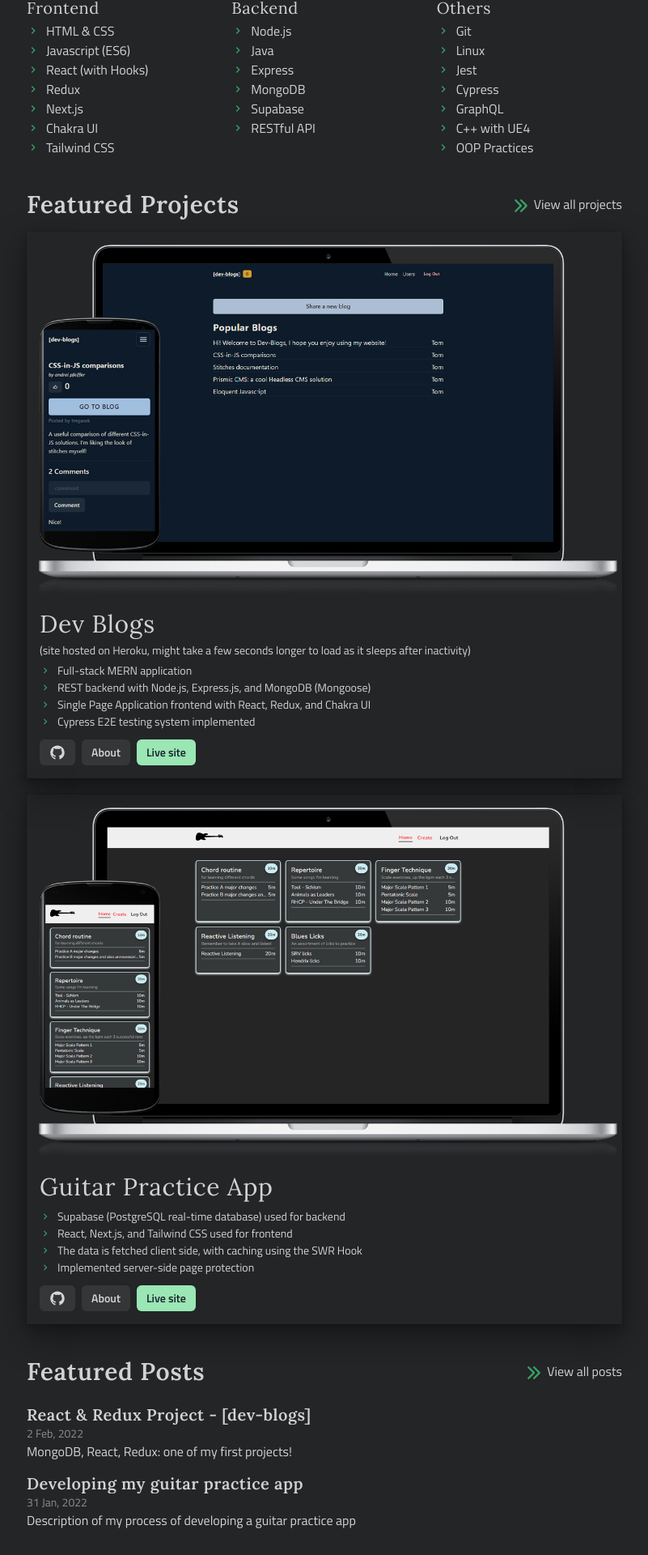
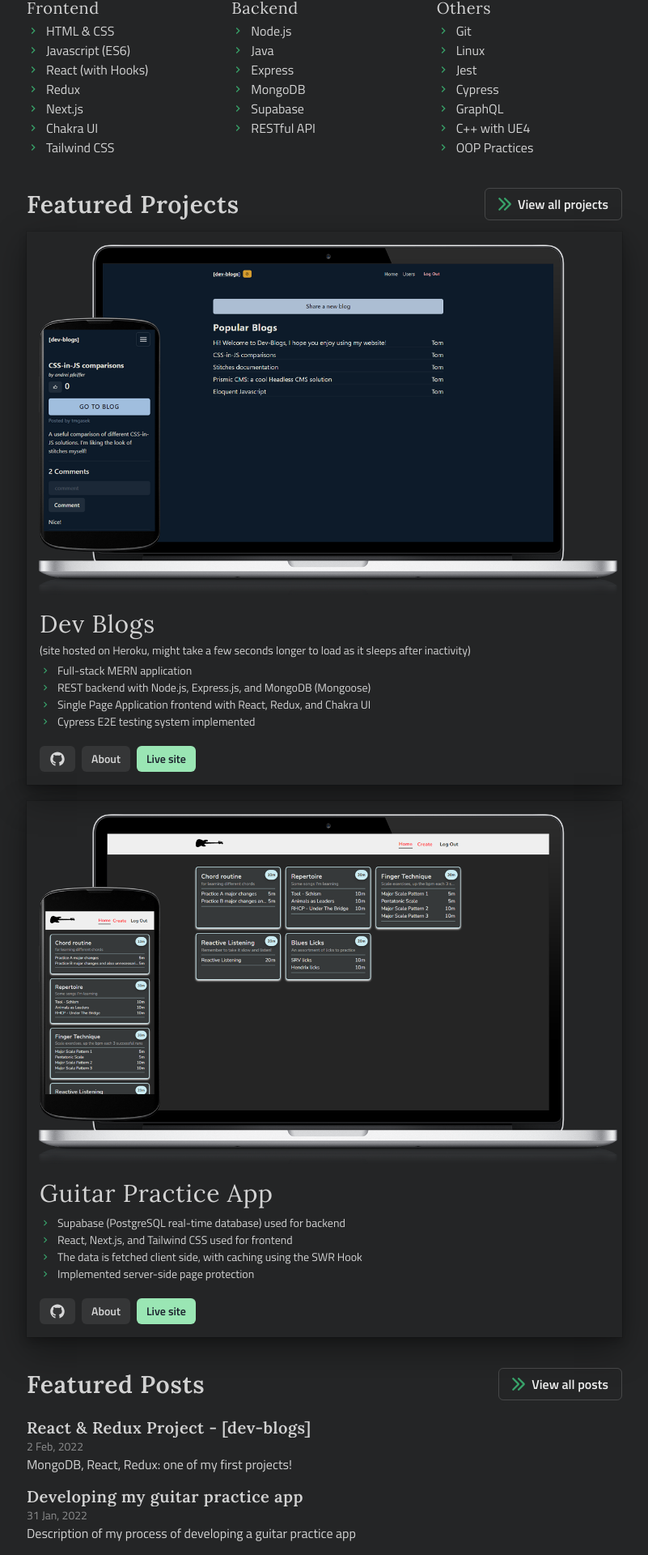
Before and after one commit to tmgasek/homepage, a Next.js app: page / in a window 1280 px wide. Shown: the part 415-2335 px from the top of the page at 81% size, without its empty margins (239-1040 px from the left). Built offline with nearby package versions, Linux system fonts and the light colour scheme.

Commit message:
cleaned ui, new buttons for view all

```diff
--- a/components/Layout.js
+++ b/components/Layout.js
@@ -1,6 +1,6 @@
+import Head from 'next/head';
 import { Container } from '@chakra-ui/react';
 import { motion } from 'framer-motion';
-import Head from 'next/head';
 
 const Layout = ({ children, title }) => {
   return (
--- a/components/Navbar.js
+++ b/components/Navbar.js
@@ -1,4 +1,5 @@
 import NextLink from 'next/link';
+import { useRouter } from 'next/router';
 import {
   Container,
   Box,
@@ -15,10 +16,6 @@
 } from '@chakra-ui/react';
 import { HamburgerIcon } from '@chakra-ui/icons';
 import { SunIcon, MoonIcon } from '@chakra-ui/icons';
-import { useRouter } from 'next/router';
-import { LayoutGroup, motion } from 'framer-motion';
-
-// const MotionBox = motion(Box);
 
 const LinkItem = ({ href, children, currPath, colorMode }) => {
   const isActive = currPath === href;
--- a/components/ProjectItem.js
+++ b/components/ProjectItem.js
@@ -1,11 +1,9 @@
 import NextLink from 'next/link';
 import Image from 'next/image';
 import { AiFillGithub } from 'react-icons/ai';
-
 import {
   Box,
   Heading,
-  Text,
   Link,
   Flex,
   Icon,
@@ -30,7 +28,7 @@
     >
       <Image src={thumbnail} placeholder="blur" loading="lazy" alt={title} />
       <Box px={4} pb={2}>
-        <Box>
+        <Box mb={2}>
           <Heading as={'h2'} size={'lg'} fontWeight={'light'}>
             {title}
           </Heading>
--- a/pages/api/hello.js
+++ /dev/null
@@ -1,5 +0,0 @@
-// Next.js API route support: https://nextjs.org/docs/api-routes/introduction
-
-export default function handler(req, res) {
-  res.status(200).json({ name: 'John Doe' })
-}
--- a/pages/index.js
+++ b/pages/index.js
@@ -1,18 +1,23 @@
 import NextLink from 'next/link';
+import {
+  Box,
+  Text,
+  Heading,
+  Flex,
+  SimpleGrid,
+  Link,
+  Button,
+} from '@chakra-ui/react';
+import { ArrowRightIcon } from '@chakra-ui/icons';
 import { getFeaturedPosts } from '../lib';
-import { Box, Text, Heading, Flex, SimpleGrid, Link } from '@chakra-ui/react';
+import { devBlogs, guitarApp } from '../lib/projectData';
 import {
   Divider,
   Layout,
   PostCard,
   Section,
   TechStackItem,
-  ProjectItem,
 } from '../components';
-import { ArrowRightIcon } from '@chakra-ui/icons';
-import thumbGuitar from '../public/guitar-practice-app-preview.png';
-import thumbDevBlogs from '../public/dev-blogs.png';
-import { devBlogs, guitarApp } from '../lib/projectData';
 
 const Home = ({ featuredPosts }) => {
   return (
@@ -96,9 +101,13 @@
                 Featured Projects
               </Heading>
               <NextLink href={'/projects'} passHref>
-                <Link>
-                  <ArrowRightIcon mx={2} color={'green.500'} />
-                  View all projects
+                <Link letterSpacing={'wider'} fontWeight={'semibold'}>
+                  <Button
+                    leftIcon={<ArrowRightIcon color={'green.500'} />}
+                    variant={'outline'}
+                  >
+                    View all projects
+                  </Button>
                 </Link>
               </NextLink>
             </Flex>
@@ -122,8 +131,12 @@
               </Heading>
               <NextLink href={'/posts'} passHref>
                 <Link>
-                  <ArrowRightIcon mx={2} color={'green.500'} />
-                  View all posts
+                  <Button
+                    leftIcon={<ArrowRightIcon color={'green.500'} />}
+                    variant={'outline'}
+                  >
+                    View all posts
+                  </Button>
                 </Link>
               </NextLink>
             </Flex>
```
Also changed, not shown: pages/posts/[slug].js (+9 -9 lines).
